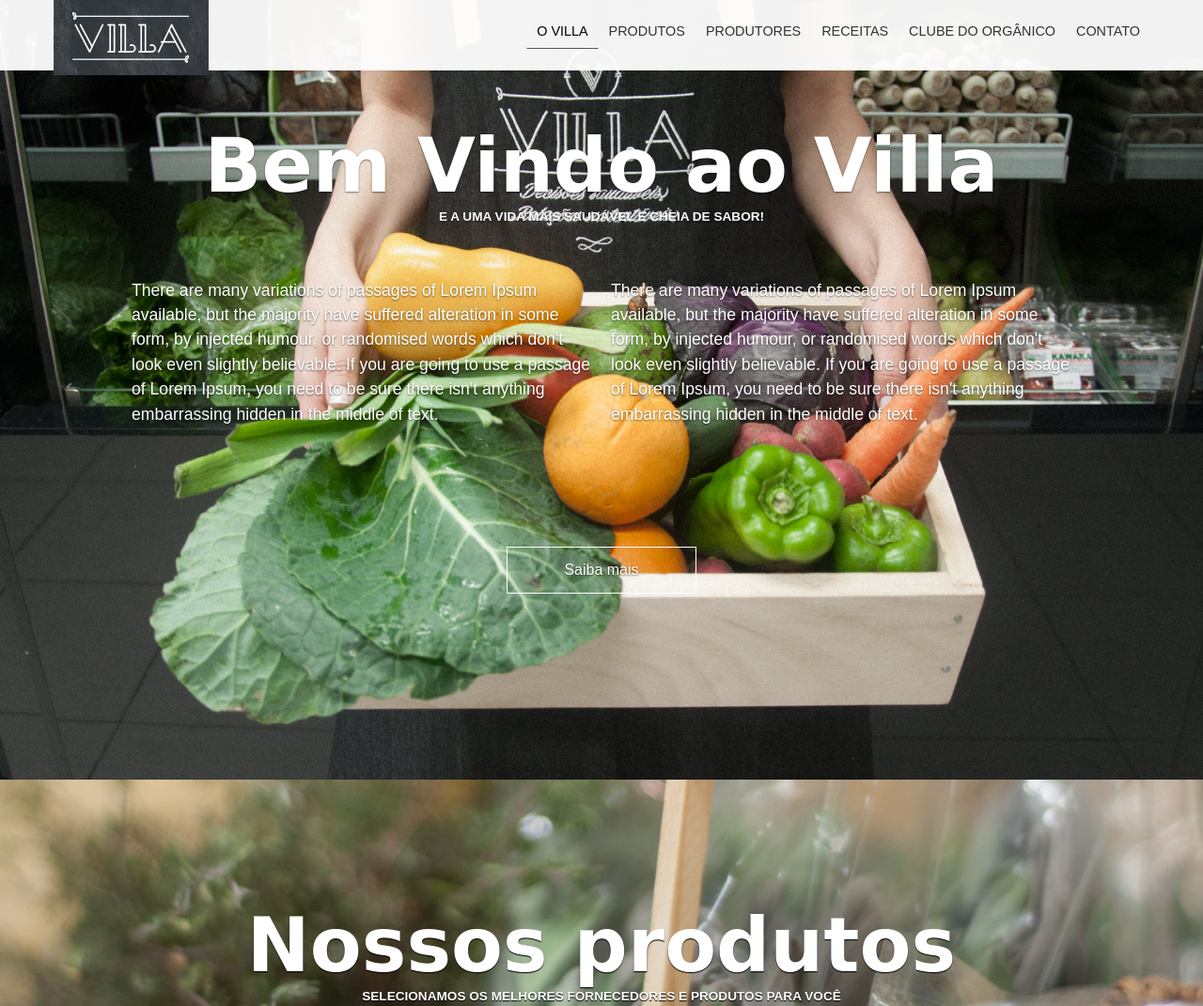
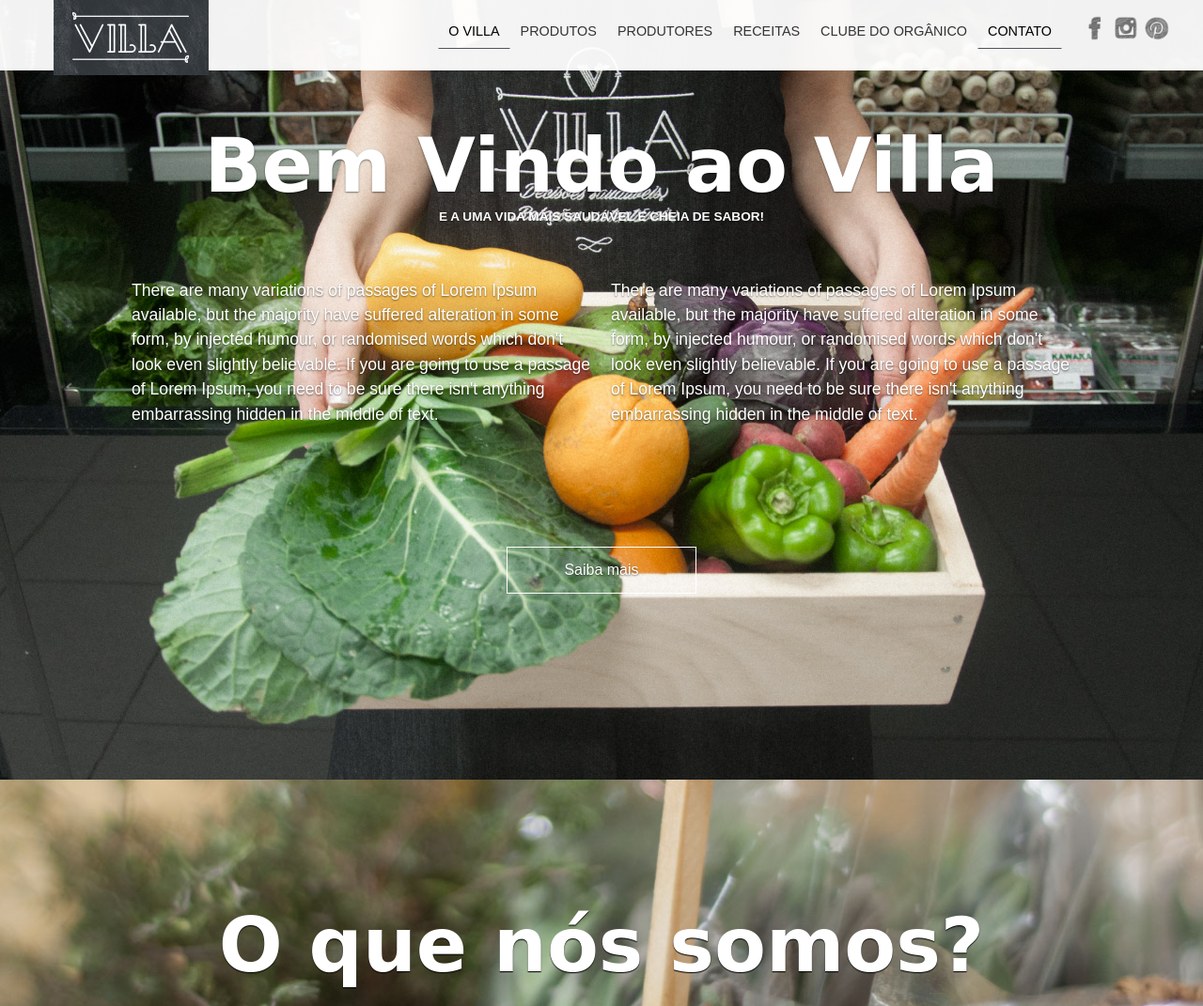
Before and after one commit to guilherme-simoes/Villa, a plain HTML site: page index.html in a window 1280 px wide. Shown: the top 1071 px of the page at 94% size. Drawn offline with nearby package versions, Linux system fonts and the light colour scheme; some packages are replaced by stand-ins of ours; a web font is replaced by a local one.

Commit message:
Site Villa, alterações

```diff
--- a/css/style.css
+++ b/css/style.css
@@ -1,52 +1,3 @@
-/* Global */
-
-@font-face {
-    font-family: 'NovecentowideBookBold';
-    src: url('../font/Novecentowide-Bold-webfont.eot');
-    src: url('../font/Novecentowide-Bold-webfont.eot?#iefix') format('embedded-opentype'),
-         url('../font/Novecentowide-Bold-webfont.woff') format('woff'),
-         url('../font/Novecentowide-Bold-webfont.ttf') format('truetype'),
-         url('../font/Novecentowide-Bold-webfont.svg#NovecentowideBookBold') format('svg');
-    font-weight: normal;
-    font-style: normal;
-}
-
-@font-face {
-    font-family: 'NovecentowideBookRegular';
-    src: url('../font/Novecentowide-Book-webfont.eot');
-    src: url('../font/Novecentowide-Book-webfont.eot?#iefix') format('embedded-opentype'),
-         url('../font/Novecentowide-Book-webfont.woff') format('woff'),
-         url('../font/Novecentowide-Book-webfont.ttf') format('truetype'),
-         url('../font/Novecentowide-Book-webfont.svg#NovecentowideBookRegular') format('svg');
-    font-weight: normal;
-    font-style: normal;
-
-}
-
-@font-face {
-    font-family: 'NovecentowideLightBold';
-    src: url('../font/Novecentowide-DemiBold-webfont.eot');
-    src: url('../font/Novecentowide-DemiBold-webfont.eot?#iefix') format('embedded-opentype'),
-         url('../font/Novecentowide-DemiBold-webfont.woff') format('woff'),
-         url('../font/Novecentowide-DemiBold-webfont.ttf') format('truetype'),
-         url('../font/Novecentowide-DemiBold-webfont.svg#NovecentowideLightBold') format('svg');
-    font-weight: normal;
-    font-style: normal;
-
-}
-
-@font-face {
-    font-family: 'NovecentowideNormalRegular';
-    src: url('../font/Novecentowide-Normal-webfont.eot');
-    src: url('../font/Novecentowide-Normal-webfont.eot?#iefix') format('embedded-opentype'),
-         url('../font/Novecentowide-Normal-webfont.woff') format('woff'),
-         url('../font/Novecentowide-Normal-webfont.ttf') format('truetype'),
-         url('../font/Novecentowide-Normal-webfont.svg#NovecentowideNormalRegular') format('svg');
-    font-weight: normal;
-    font-style: normal;
-
-}
-
 body {
 	font-family: 'Snippet', sans-serif;
 	font-weight: 400;
@@ -227,6 +178,47 @@
 	border-bottom: 1px solid #53545b;
 	color: #000;
 }
+
+li.social-menu {
+	padding-left: 20px;
+	margin-right: -22px;
+}
+
+li.social-menu a {
+	background: red;
+	text-indent: -5000px;
+	overflow: hidden;
+	width: 28px;
+	padding: 0;
+}
+
+	li.social-menu a:first-child {
+		background: url(../images/facebook-mini.png) no-repeat center top;
+	}
+
+		li.social-menu a:first-child:hover {
+			background: url(../images/facebook-mini-hover.png) no-repeat center top;
+		}
+
+	li.social-menu a:nth-child(2) {
+		background: url(../images/instagram-mini.png) no-repeat center top;
+	}
+
+		li.social-menu a:nth-child(2):hover {
+			background: url(../images/instagram-mini-hover.png) no-repeat center top;
+		}
+
+	li.social-menu a:last-child {
+		background: url(../images/pinterest-mini.png) no-repeat center top;
+	}
+
+		li.social-menu a:last-child:hover {
+			background: url(../images/pinterest-mini-hover.png) no-repeat center top;
+		}
+
+		.teste { text-align: center;}
+		.teste h1 {font-family: 'Elsie Swash Caps', cursive;
+	font-size: 200%;}
 
 /*Styles for screen 600px and lower*/
 @media screen and (max-width: 600px) {
@@ -440,7 +432,7 @@
 
 .receita-single ul li {
 	padding: 5px 0;
-	font-size: 90%;
+	font-size: 100%;
 }
 
 .receita-single ul li:first-child {
--- a/index.html
+++ b/index.html
@@ -32,6 +32,11 @@
 					<li data-slide="4"><a href="#">Receitas</a></li>
 					<li data-slide="5"><a href="#">Clube do Orgânico</a></li>
 					<li data-slide="6"><a href="#">Contato</a></li>
+					<li class="social-menu">
+						<a href="#">Facebook</a>
+						<a href="#">Instagram</a>
+						<a href="#">Pinterest</a>
+					</li>
 				</ul>
 				<a href="#" id="pull">Menu</a>
 			</nav>
@@ -79,9 +84,32 @@
 
 			<div id="content" class="grid_12">
 				<div class="grid_12 titulos">
-					<h1>Nossos produtos</h1>
-					<h3>Selecionamos os melhores fornecedores e produtos para você</h3>
+					<h1>O que nós somos?</h1>
+
 				</div>
+
+				<div class="teste">
+					<div class="grid_4 alpha">
+						<img src="images/bike.png" alt="Bike" />
+						<h1>Um estilo de vida saudável</h1>
+					</div>
+					<div class="grid_4 alpha">
+						<img src="images/bike.png" alt="Bike" />
+						<h1>Um estilo de vida saudável</h1>
+					</div>
+					<div class="grid_4 omega">
+						<img src="images/bike.png" alt="Bike" />
+						<h1>Um estilo de vida saudável</h1>
+					</div>
+
+				</div>
+
+				<div id="content" class="grid_12">
+					<div class="grid_12 titulos">
+						<h1>Mas como assim?</h1>
+
+					</div>
+
 			</div>
 
 		</div>
@@ -89,7 +117,7 @@
 
 
 
-	<div class="slide" id="slide3" data-slide="3" data-stellar-background-ratio="0.3">
+	<div class="slide" id="slide3" data-slide="3" data-stellar-background-ratio="0.5">
 
 		<div class="grid_12 titulos">
 			<h1>Produtores</h1>
```
Also changed, not shown: images/bike.png (added), images/facebook-mini-hover.png (added), images/facebook-mini.png (added), images/facebook.png, images/facebookx.png (added), images/instagram-mini-hover.png (added), images/instagram-mini.png (added), images/instagram.png, images/instagramx.png (added), images/pinterest-mini-hover.png (added), images/pinterest-mini.png (added), images/pinterest.png, images/pinterestx.png (added).
